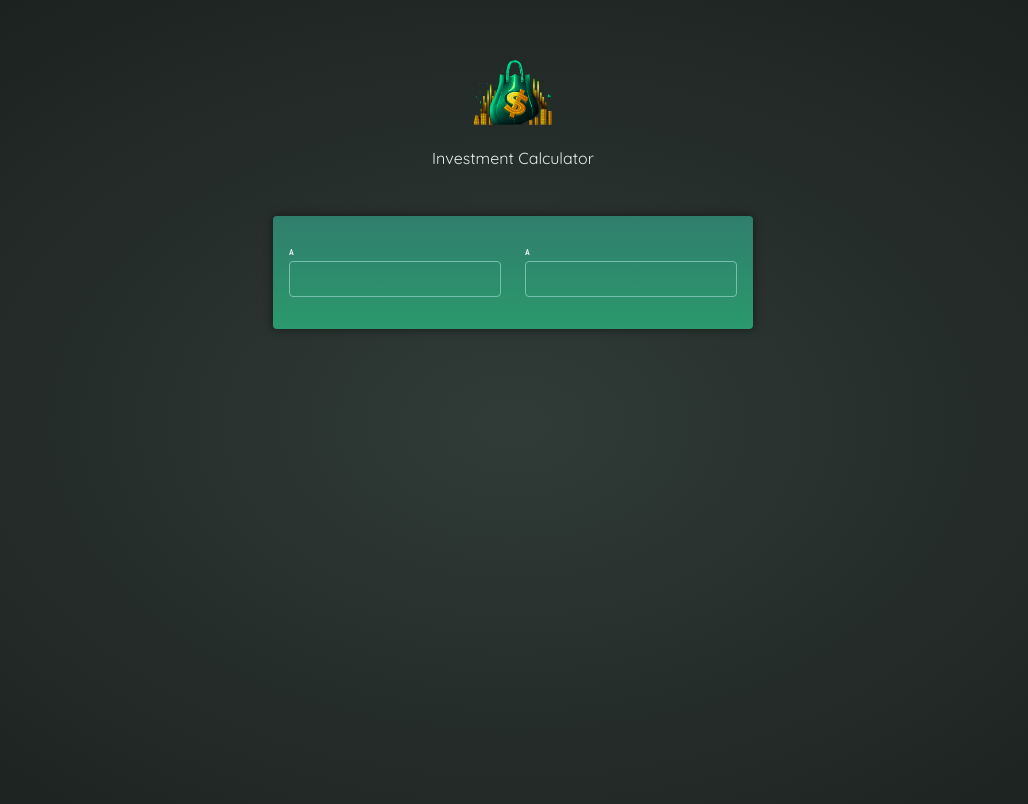
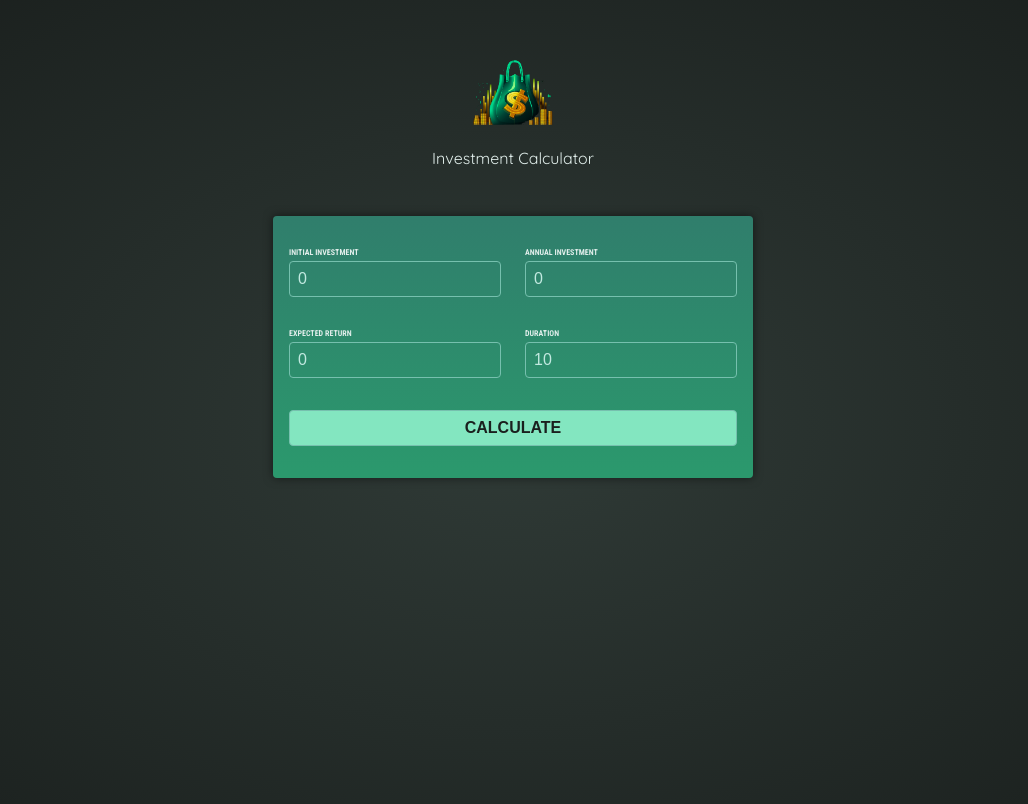
Before and after one commit to Buvi3112/Learning, an Angular app in the folder practices/01-investment-calculator/investment-calculator/: page / in a window 1280 px wide. Shown: the top 804 px of the page, without its empty margins (127-1155 px from the left). Built offline with nearby package versions, Linux system fonts and the light colour scheme.

Commit message:
inverstment-calculator : two way binding, event handling

```diff
--- a/practices/01-investment-calculator/investment-calculator/src/app/app.component.html
+++ b/practices/01-investment-calculator/investment-calculator/src/app/app.component.html
@@ -1,2 +1,2 @@
 <app-header></app-header>
-<app-user-input/>
+<app-user-input (calculate)="onCalculateInvestmentResults($event)"/>
--- a/practices/01-investment-calculator/investment-calculator/src/app/app.component.ts
+++ b/practices/01-investment-calculator/investment-calculator/src/app/app.component.ts
@@ -11,4 +11,28 @@ import { UserInputComponent } from './user-input/user-input.component';
 })
 export class AppComponent {
   title = 'investment-calculator';
+
+  onCalculateInvestmentResults(data: { initialInvestment: number, duration: number, expectedReturn: number, annualInvestment: number }) {
+    const {initialInvestment, duration, expectedReturn, annualInvestment} = data;
+    const annualData = [];
+    let investmentValue = initialInvestment;
+
+    for (let i = 0; i < duration; i++) {
+      const year = i + 1;
+      const interestEarnedInYear = investmentValue * (expectedReturn / 100);
+      investmentValue += interestEarnedInYear + annualInvestment;
+      const totalInterest =
+        investmentValue - annualInvestment * year - initialInvestment;
+      annualData.push({
+        year: year,
+        interest: interestEarnedInYear,
+        valueEndOfYear: investmentValue,
+        annualInvestment: annualInvestment,
+        totalInterest: totalInterest,
+        totalAmountInvested: initialInvestment + annualInvestment * year,
+      });
+    }
+
+    console.log(annualData);
+  }
 }
--- a/practices/01-investment-calculator/investment-calculator/src/app/user-input/user-input.component.html
+++ b/practices/01-investment-calculator/investment-calculator/src/app/user-input/user-input.component.html
@@ -1,12 +1,27 @@
-<form>
+<form (ngSubmit)="onSubmit()">
     <div class="input-group">
         <p>
-            <label for="a">a</label>
-            <input id="a" type="number"/>
+            <label for="initial-investment">Initial Investment</label>
+            <input id="initial-investment" name="initial-investment" type="number"
+                [(ngModel)]="enteredInitialInvestment" />
         </p>
         <p>
-            <label for="a">a</label>
-            <input id="a" type="number"/>
+            <label for="annual-investment">Annual Investment</label>
+            <input id="annual-investment" name="annual-investment" type="number"
+                [(ngModel)]="enteredAnnualInvestment" />
         </p>
     </div>
+    <div class="input-group">
+        <p>
+            <label for="expected-return">Expected Return</label>
+            <input id="expected-return" name="expected-return" type="number" [(ngModel)]="enteredExtenderReturn" />
+        </p>
+        <p>
+            <label for="duration">Duration</label>
+            <input id="duration" name="duration" type="number" [(ngModel)]="enteredDuration" />
+        </p>
+    </div>
+    <p>
+        <button>Calculate</button>
+    </p>
 </form>
--- a/practices/01-investment-calculator/investment-calculator/src/app/user-input/user-input.component.ts
+++ b/practices/01-investment-calculator/investment-calculator/src/app/user-input/user-input.component.ts
@@ -1,11 +1,30 @@
-import { Component } from '@angular/core';
+import { Component, EventEmitter, Output } from '@angular/core';
+import { FormsModule } from '@angular/forms';
 
 @Component({
   selector: 'app-user-input',
-  imports: [],
+  imports: [FormsModule],
   templateUrl: './user-input.component.html',
   styleUrl: './user-input.component.css'
 })
 export class UserInputComponent {
+  @Output() calculate = new EventEmitter<{
+    initialInvestment: number,
+    duration: number,
+    expectedReturn: number,
+    annualInvestment: number
+  }>()
+  enteredInitialInvestment = '0';
+  enteredAnnualInvestment = '0';
+  enteredExtenderReturn = '0';
+  enteredDuration = '10';
 
+  onSubmit() {
+    console.log("------------------")
+    this.calculate.emit({
+      initialInvestment: +this.enteredInitialInvestment,  // adding + before string to convert string to number
+      duration: +this.enteredDuration,
+      expectedReturn: +this.enteredExtenderReturn,
+      annualInvestment: +this.enteredAnnualInvestment})
+  }
 }
```
